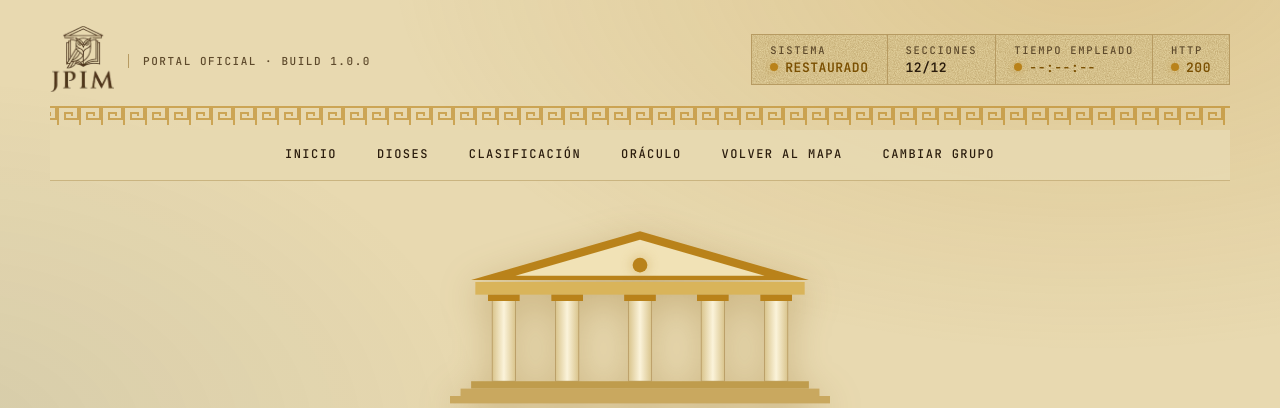
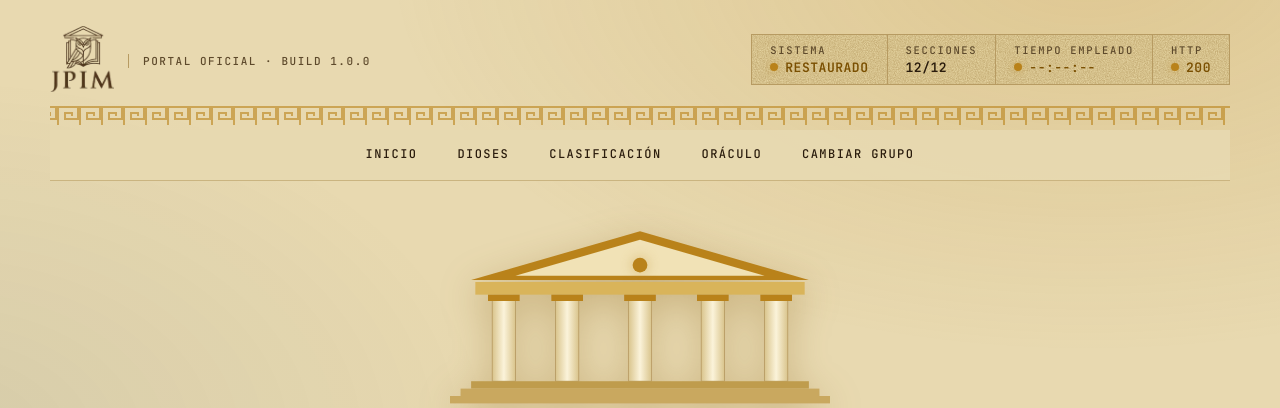
Before and after one commit to IxchelChvz/Escape-Room, a Flask app: page /restaurada?presentacion=1 in a window 1280 px wide. Shown: the top 408 px of the page. Run offline with Flask 3, Linux system fonts and the light colour scheme.

Commit message:
Elimine boton de volver al mapa en pagina restaurada

```diff
--- a/templates/webRestaurada.html
+++ b/templates/webRestaurada.html
@@ -30,7 +30,6 @@
         <a href="#secciones">Dioses</a>
         <a href="#clasificacion">Clasificación</a>
         <a href="#oraculo">Oráculo</a>
-        <a href="{{ url_for('main.mapa') }}">Volver al Mapa</a>
         <a class="link-gold" href="{{ url_for('main.login') }}">Cambiar Grupo</a>
     </nav>
 
```
